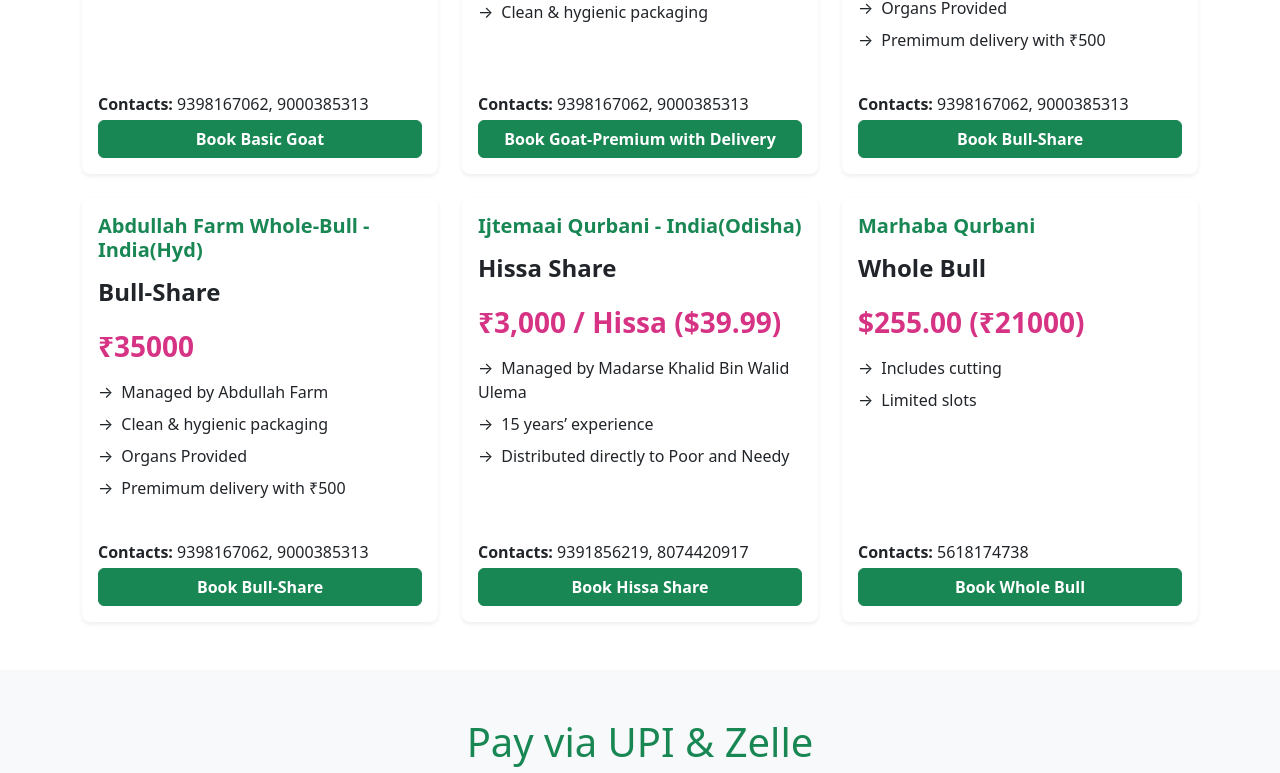
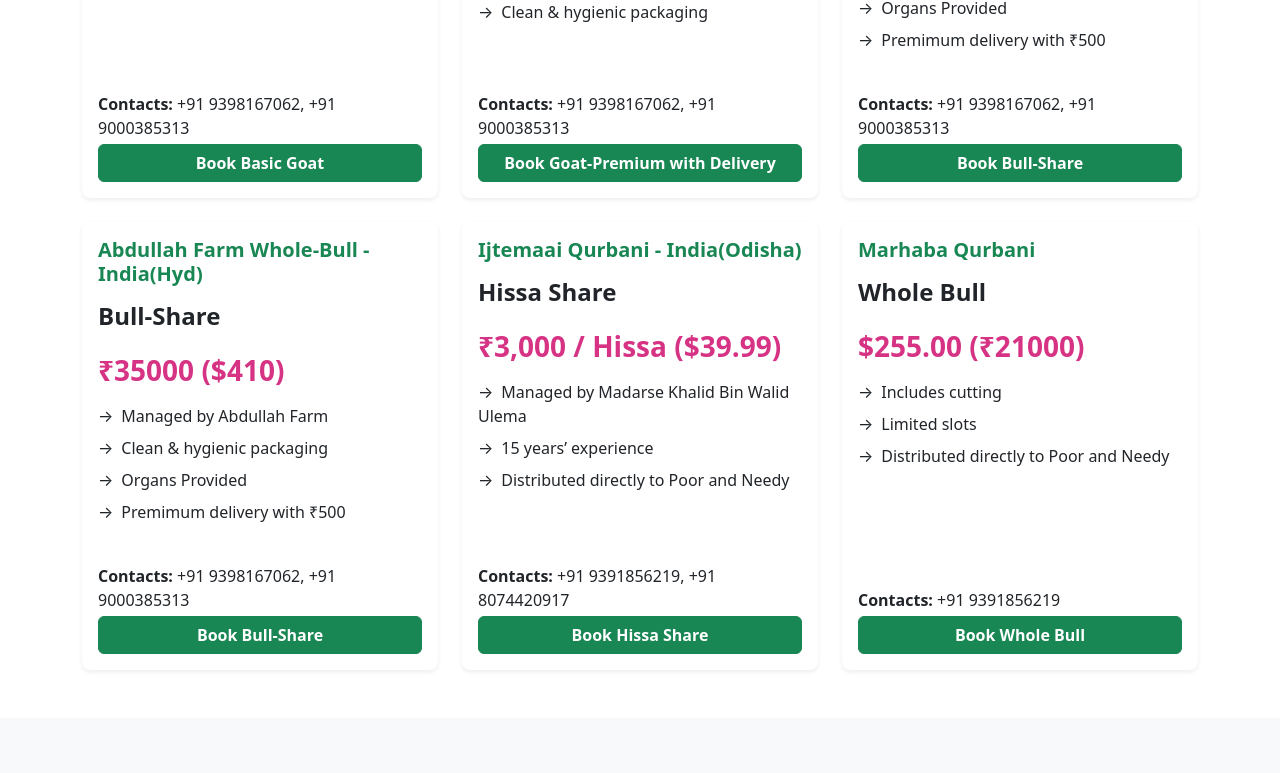
Before and after one commit to mujju834/qurbani-site, a React (Create React App) app: page / in a window 1280 px wide. Shown: the part 2792-3565 px from the top of the page. Built offline with nearby package versions, Linux system fonts and the light colour scheme.

Commit message:
changed the values

```diff
--- a/src/components/Packages.js
+++ b/src/components/Packages.js
@@ -7,32 +7,32 @@
       id: 'abdullah-basic',
       brand: 'Abdullah Goat Farm - India(Hyd)',
       title: 'Basic Goat',
-      price: '₹13,000',
+      price: '₹13,000 ($155)',
       features: ['Managed by Abdullah Goat-Farm','Slaughter & Cutting', 'Head, legs & kidneys provided'],
-      contacts: ['9398167062', '9000385313'],
+      contacts: ['+91 9398167062', '+91 9000385313'],
     },
     {
       id: 'abdullah-premium',
       brand: 'Abdullah Goat Farm - India(Hyd)',
       title: 'Goat-Premium with Delivery',
-      price: '₹13,500',
+      price: '₹13,500 ($160)',
       features: ['Managed by Abdullah Goat-Farm','Home Delivery (10–12 kg avg.)', 'Clean & hygienic packaging'],
-      contacts: ['9398167062', '9000385313'],
+      contacts: ['+91 9398167062', '+91 9000385313'],
     },
      {
       id: 'abdullah-premium',
       brand: 'Abdullah Farm Bull Share - India(Hyd)',
       title: 'Bull-Share',
-      price: '₹5000',
+      price: '₹5000 ($60)',
       features: ['Managed by Abdullah Farm', 'Clean & hygienic packaging', 'Organs Provided', 'Premimum delivery with ₹500'],
-      contacts: ['9398167062', '9000385313'],
+      contacts: ['+91 9398167062', '+91 9000385313'],
     },{
       id: 'abdullah-premium',
       brand: 'Abdullah Farm Whole-Bull - India(Hyd)',
       title: 'Bull-Share',
-      price: '₹35000',
+      price: '₹35000 ($410)',
       features: ['Managed by Abdullah Farm', 'Clean & hygienic packaging', 'Organs Provided', 'Premimum delivery with ₹500'],
-      contacts: ['9398167062', '9000385313'],
+      contacts: ['+91 9398167062', '+91 9000385313'],
     },
     {
       id: 'ijtemaai-hissa',
@@ -44,15 +44,15 @@
         '15 years’ experience',
         'Distributed directly to Poor and Needy'
       ],
-      contacts: ['9391856219', '8074420917'],
+      contacts: ['+91 9391856219', '+91 8074420917'],
     },
     {
       id: 'marhaba-whole',
       brand: 'Marhaba Qurbani',
       title: 'Whole Bull',
       price: '$255.00 (₹21000)',
-      features: ['Includes cutting', 'Limited slots'],
-      contacts: ['5618174738'],
+      features: ['Includes cutting', 'Limited slots','Distributed directly to Poor and Needy'],
+      contacts: ['+91 9391856219'],
     },
   ];
 
```
